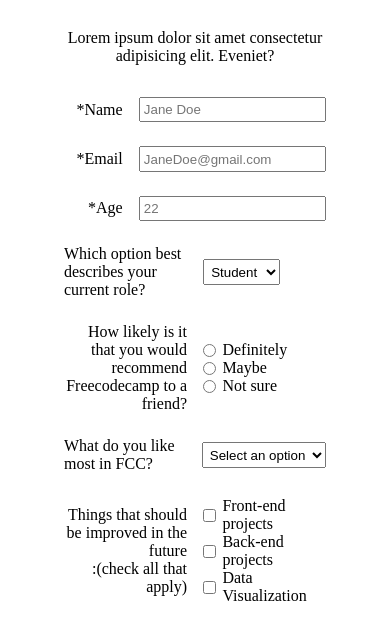
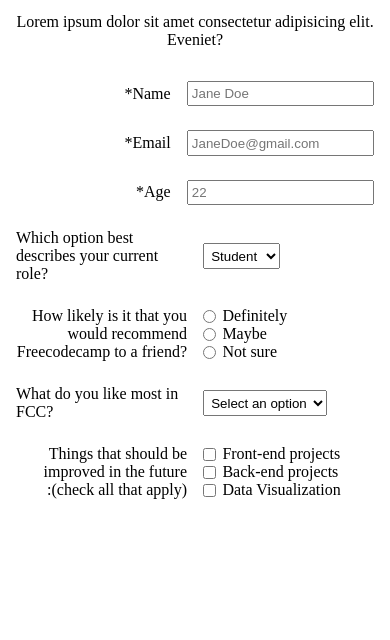
Before and after one commit to LuchiAdaobi/Survey-Page, a plain HTML site: page index.html in a window 390 px wide. Shown: the part 88-728 px from the top of the page. Drawn offline with Linux system fonts and the light colour scheme.

Commit message:
added responsiveness

```diff
--- a/style.css
+++ b/style.css
@@ -65,3 +65,10 @@
 .form__input p {
   text-align: right;
 }
+
+
+@media (max-width: 500px){
+    .form{
+        padding: 1rem;
+    }
+}
```
